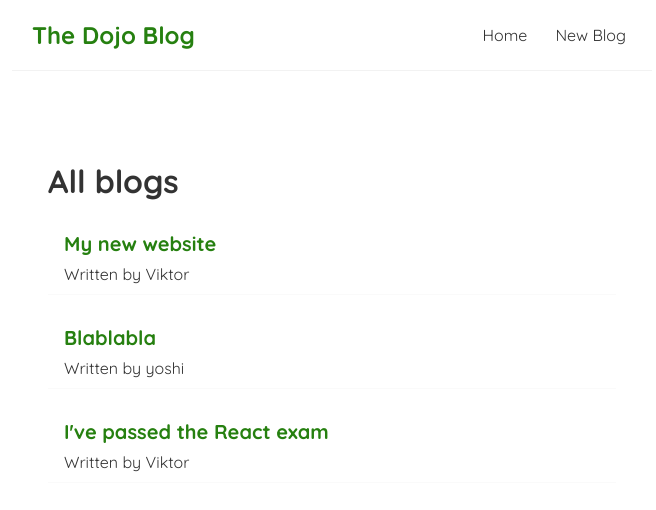
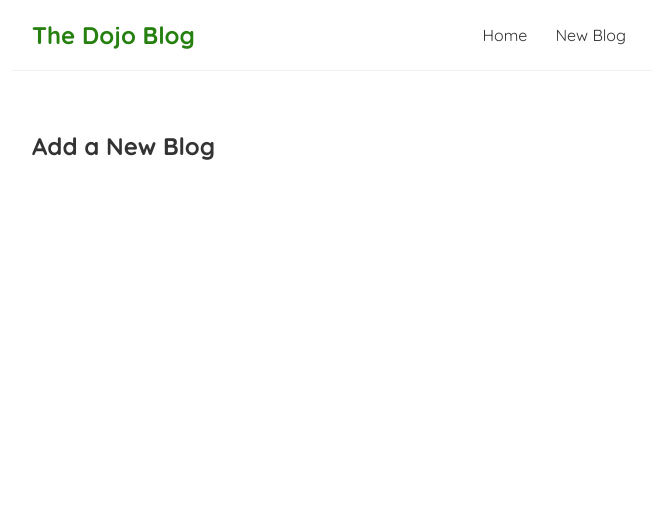
Before and after one commit to szegediviktor/dojo-blog, a React (Create React App) app: page /create in a window 1280 px wide. Shown: the top 510 px of the page, without its empty margins (308-964 px from the left). Built offline with nearby package versions, Linux system fonts and the light colour scheme; data requests are answered from the project's data file.

Commit message:
add routing

```diff
--- a/package.json
+++ b/package.json
@@ -8,6 +8,7 @@
     "@testing-library/user-event": "^13.5.0",
     "react": "^17.0.2",
     "react-dom": "^17.0.2",
+    "react-router-dom": "^6.2.1",
     "react-scripts": "5.0.0",
     "web-vitals": "^2.1.4"
   },
--- a/src/App.js
+++ b/src/App.js
@@ -1,14 +1,21 @@
 import Navbar from "./Navbar";
 import Home from "./Home";
+import { BrowserRouter as Router, Route, Routes } from "react-router-dom";
+import Create from "./Create";
 
 function App() {
     return (
-        <div className="App">
-            <Navbar />
-            <div className="content">
-                <Home></Home>
+        <Router>
+            <div className="App">
+                <Navbar />
+                <div className="content">
+                    <Routes>
+                        <Route path="/" element={<Home />} />
+                        <Route path="/create" element={<Create />} />
+                    </Routes>
+                </div>
             </div>
-        </div>
+        </Router>
     );
 }
 
--- /dev/null
+++ b/src/Create.jsx
@@ -0,0 +1,9 @@
+const Create = () => {
+    return (
+        <div className="create">
+            <h2>Add a New Blog</h2>
+        </div>
+    );
+};
+
+export default Create;
--- a/src/Home.jsx
+++ b/src/Home.jsx
@@ -1,4 +1,3 @@
-import { useState, useEffect } from "react";
 import BlogList from "./BlogList";
 import useFetch from "./useFetch";
 
--- a/src/Navbar.jsx
+++ b/src/Navbar.jsx
@@ -1,10 +1,12 @@
+import { Link } from "react-router-dom";
+
 const Navbar = () => {
     return (
         <nav className="navbar">
             <h1>The Dojo Blog</h1>
             <div className="links">
-                <a href="/">Home</a>
-                <a href="/create">New Blog</a>
+                <Link to="/">Home</Link>
+                <Link to="/create">New Blog</Link>
             </div>
         </nav>
     );
```
Also changed, not shown: 1 other file (tests, documents, lock files or other folders).
